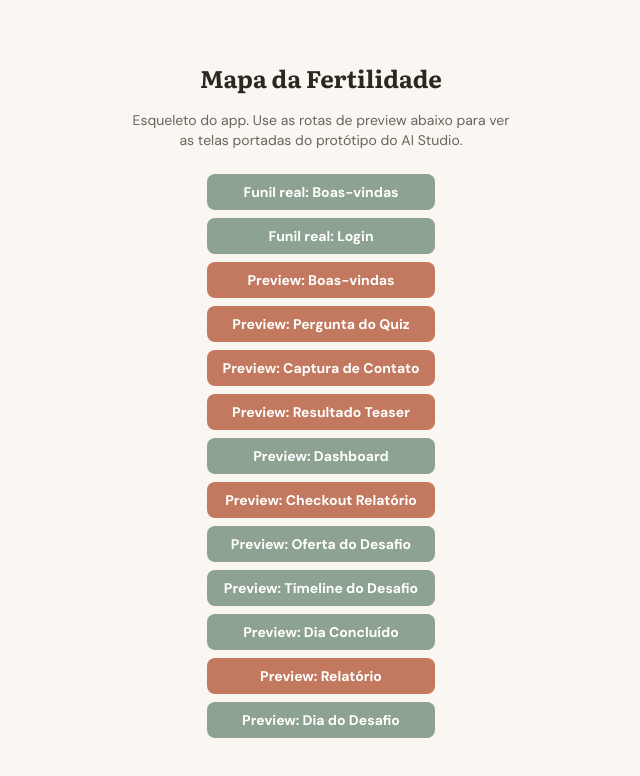
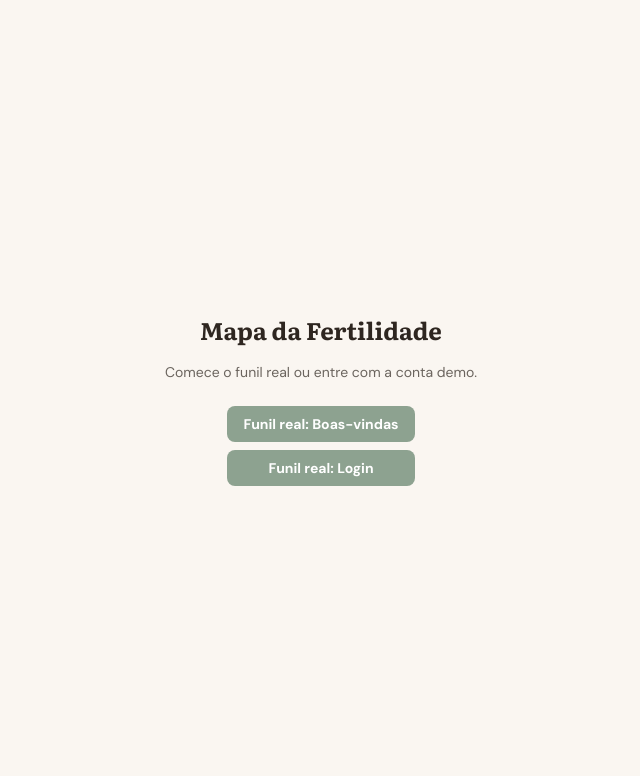
Before and after one commit to gabrielvitorm/mapa-da-fertilidade-app, a Next.js app: page / in a window 1280 px wide. Shown: the top 776 px of the page, without its empty margins (319-959 px from the left). Built offline with nearby package versions, Linux system fonts and the light colour scheme.

Commit message:
chore: hide internal preview links from homepage, keep real funnel entry points

```diff
--- a/src/app/page.tsx
+++ b/src/app/page.tsx
@@ -7,8 +7,7 @@ export default function Home() {
         Mapa da Fertilidade
       </h1>
       <p className="text-sm text-[var(--color-brand-brown)]/70 max-w-sm">
-        Esqueleto do app. Use as rotas de preview abaixo para ver as telas
-        portadas do protótipo do AI Studio.
+        Comece o funil real ou entre com a conta demo.
       </p>
       <div className="flex flex-col gap-2 mt-2">
         <Link
@@ -23,72 +22,6 @@ export default function Home() {
         >
           Funil real: Login
         </Link>
-        <Link
-          href="/preview/welcome"
-          className="px-4 py-2 rounded-lg bg-[var(--color-brand-terracota)] text-white text-sm font-bold"
-        >
-          Preview: Boas-vindas
-        </Link>
-        <Link
-          href="/preview/quiz-pergunta"
-          className="px-4 py-2 rounded-lg bg-[var(--color-brand-terracota)] text-white text-sm font-bold"
-        >
-          Preview: Pergunta do Quiz
-        </Link>
-        <Link
-          href="/preview/captura"
-          className="px-4 py-2 rounded-lg bg-[var(--color-brand-terracota)] text-white text-sm font-bold"
-        >
-          Preview: Captura de Contato
-        </Link>
-        <Link
-          href="/preview/resultado-teaser"
-          className="px-4 py-2 rounded-lg bg-[var(--color-brand-terracota)] text-white text-sm font-bold"
-        >
-          Preview: Resultado Teaser
-        </Link>
-        <Link
-          href="/preview/dashboard"
-          className="px-4 py-2 rounded-lg bg-[var(--color-brand-sage)] text-white text-sm font-bold"
-        >
-          Preview: Dashboard
-        </Link>
-        <Link
-          href="/preview/checkout-relatorio"
-          className="px-4 py-2 rounded-lg bg-[var(--color-brand-terracota)] text-white text-sm font-bold"
-        >
-          Preview: Checkout Relatório
-        </Link>
-        <Link
-          href="/preview/challenge-offer"
-          className="px-4 py-2 rounded-lg bg-[var(--color-brand-sage)] text-white text-sm font-bold"
-        >
-          Preview: Oferta do Desafio
-        </Link>
-        <Link
-          href="/preview/challenge-timeline"
-          className="px-4 py-2 rounded-lg bg-[var(--color-brand-sage)] text-white text-sm font-bold"
-        >
-          Preview: Timeline do Desafio
-        </Link>
-        <Link
-          href="/preview/challenge-complete"
-          className="px-4 py-2 rounded-lg bg-[var(--color-brand-sage)] text-white text-sm font-bold"
-        >
-          Preview: Dia Concluído
-        </Link>
-        <Link
-          href="/preview/relatorio"
-          className="px-4 py-2 rounded-lg bg-[var(--color-brand-terracota)] text-white text-sm font-bold"
-        >
-          Preview: Relatório
-        </Link>
-        <Link
-          href="/preview/desafio"
-          className="px-4 py-2 rounded-lg bg-[var(--color-brand-sage)] text-white text-sm font-bold"
-        >
-          Preview: Dia do Desafio
-        </Link>
       </div>
     </main>
   );
```
